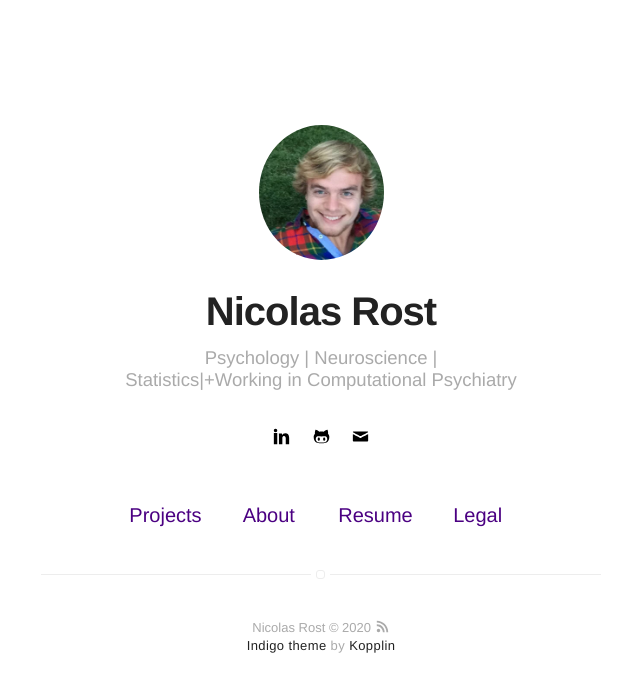
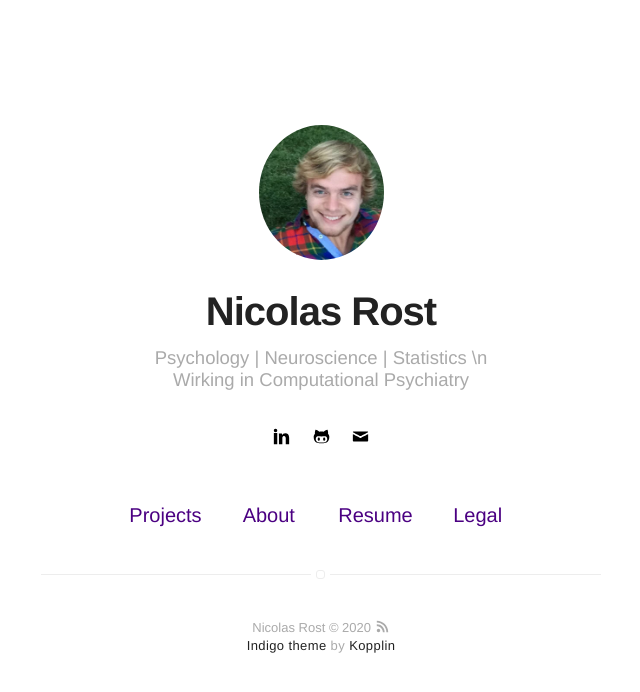
Before and after one commit to nicorost/nicorost.github.io, a Jekyll site: the page built from index.html, in a window 1280 px wide. Shown: the top 692 px of the page, without its empty margins (319-959 px from the left). Built offline with Jekyll 4.4.1, drawn with Linux system fonts in a browser that asks for light colours.

Commit message:
edited config file

```diff
--- a/_config.yml
+++ b/_config.yml
@@ -1,6 +1,6 @@
 # main text of home
 name: Nicolas Rost
-bio: Psychology | Neuroscience | Statistics|+Working in Computational Psychiatry
+bio: Psychology | Neuroscience | Statistics \n Wirking in Computational Psychiatry
 
 # SEO
 keywords: Psychology, Biological Psychology, Clinical Psychology, Mental Health, Psychiatry, Computational Psychiatry, Data Science, Munich, Statistics, Machine Learning, LMU, Data Scientist, Max Planck Institute of Psychiatry
```
